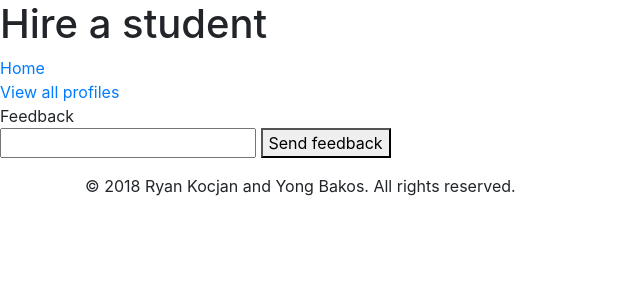
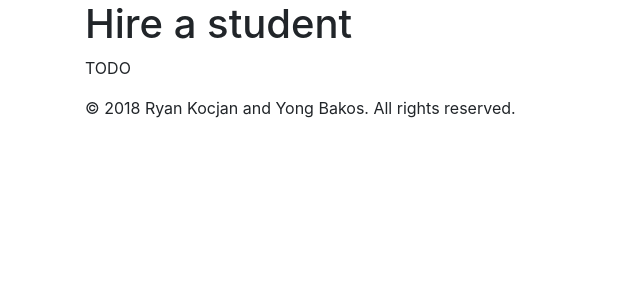
Before and after one commit to osu-cascades/talent-roster, a Django app: page /profiles/business/ in a window 1280 px wide. Shown: the part 56-356 px from the top of the page, without its empty margins (0-640 px from the left). Run offline with Django 3.2, Linux system fonts and the light colour scheme; parts of the project's set-up code (start-up, migrations or seed data) failed here and were passed over; some libraries are stand-ins or nearby versions.

Commit message:
Clean up views. Wrap block content in container divs.

```diff
--- a/profiles/templates/profiles/business.html
+++ b/profiles/templates/profiles/business.html
@@ -2,12 +2,10 @@
 {% load static %}
 
 {% block content %}
+
+<div class="container">
   <h1>Hire a student</h1>
-    <a href="/">Home</a><br>
-    <p><a href="profiles/">View all profiles</a><br>
-
-    Feedback<br>
-    <input type="text">
-    <button>Send feedback</button>
+  <p>TODO</p>
+</div>
 
 {% endblock %}
--- a/profiles/templates/profiles/profile_list.html
+++ b/profiles/templates/profiles/profile_list.html
@@ -2,6 +2,8 @@
 {% load static %}
 
 {% block content %}
+
+<div class="container">
   <h1>Profiles</h1>
   <p><a href="{% url 'profiles:index' %}">Home</a></p>
   {% if profile_list %}
@@ -13,4 +15,6 @@
   {% else %}
     <p>No profiles are available.</p>
   {% endif %}
+</div>
+
 {% endblock %}
--- a/profiles/views.py
+++ b/profiles/views.py
@@ -2,6 +2,7 @@ from django.http import HttpResponse, Http404
 from django.shortcuts import render, get_object_or_404
 from django.views import generic
 from .models import Profile
+
 
 def index(request):
     return render(request, 'profiles/index.html')
@@ -9,9 +10,11 @@ def index(request):
 def business(request):
     return render(request, 'profiles/business.html')
 
+
 class ListView(generic.ListView):
     def get_queryset(self):
         return Profile.objects.order_by('last_name')
 
+
 class DetailView(generic.DetailView):
     model = Profile
```
Also changed, not shown: profiles/templates/profiles/profile_detail.html (+11 -3 lines). Lines whose indentation alone changed are shown as unchanged.
